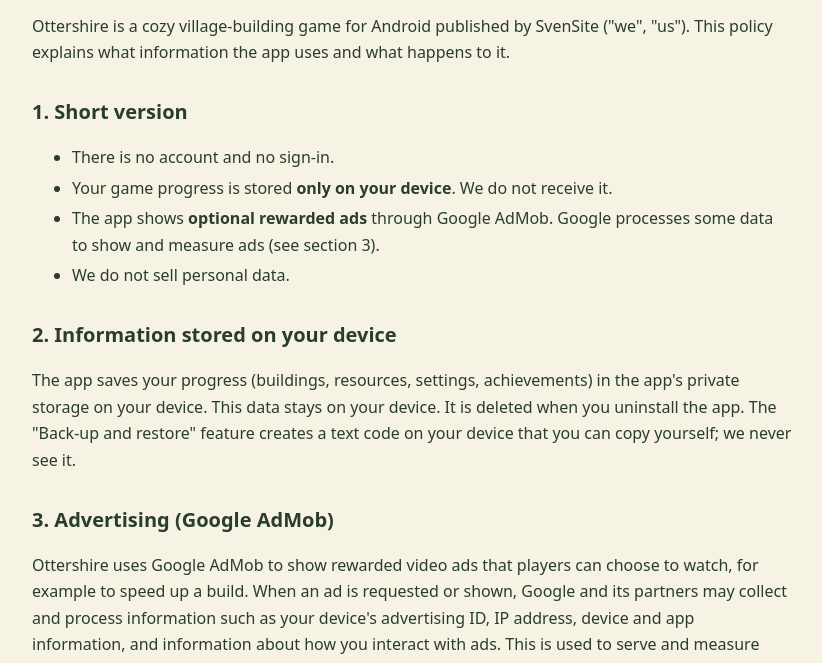
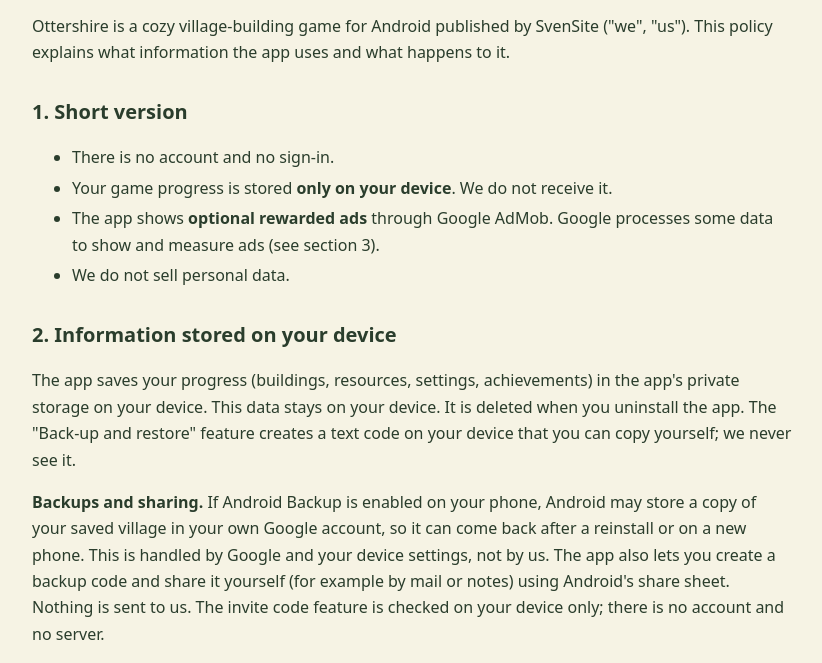
Before and after one commit to svenboyy/ottershire-privacy, a plain HTML site: page index.html in a window 1280 px wide. Shown: the part 118-781 px from the top of the page, without its empty margins (228-1050 px from the left). Drawn offline with Linux system fonts and the light colour scheme.

Commit message:
Policy: backups, sharing and invite codes

```diff
--- a/index.html
+++ b/index.html
@@ -23,6 +23,8 @@
 
 <h2>2. Information stored on your device</h2>
 <p>The app saves your progress (buildings, resources, settings, achievements) in the app's private storage on your device. This data stays on your device. It is deleted when you uninstall the app. The "Back-up and restore" feature creates a text code on your device that you can copy yourself; we never see it.</p>
+
+<p><strong>Backups and sharing.</strong> If Android Backup is enabled on your phone, Android may store a copy of your saved village in your own Google account, so it can come back after a reinstall or on a new phone. This is handled by Google and your device settings, not by us. The app also lets you create a backup code and share it yourself (for example by mail or notes) using Android's share sheet. Nothing is sent to us. The invite code feature is checked on your device only; there is no account and no server.</p>
 
 <h2>3. Advertising (Google AdMob)</h2>
 <p>Ottershire uses Google AdMob to show rewarded video ads that players can choose to watch, for example to speed up a build. When an ad is requested or shown, Google and its partners may collect and process information such as your device's advertising ID, IP address, device and app information, and information about how you interact with ads. This is used to serve and measure ads, to prevent fraud and to improve their services.</p>
```
